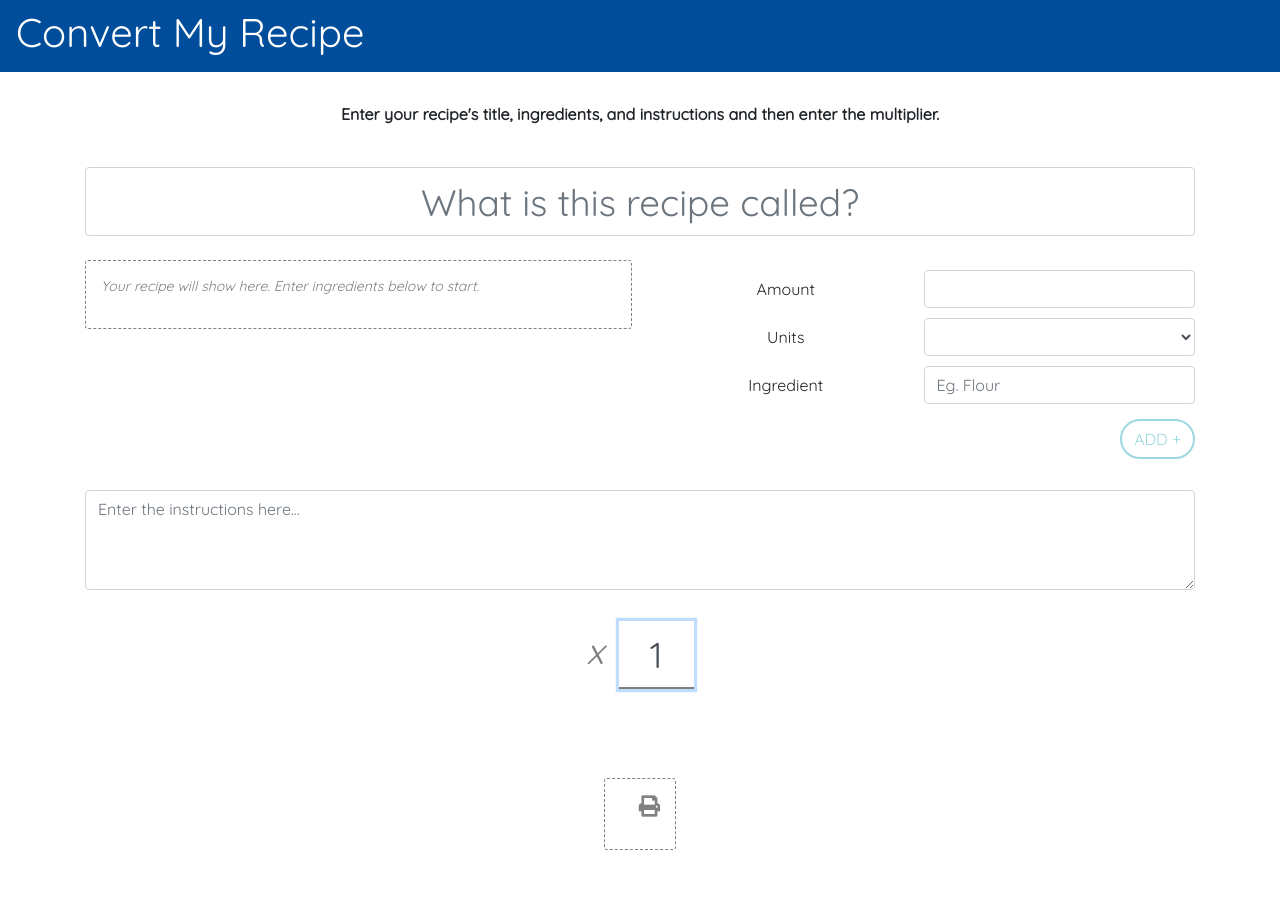
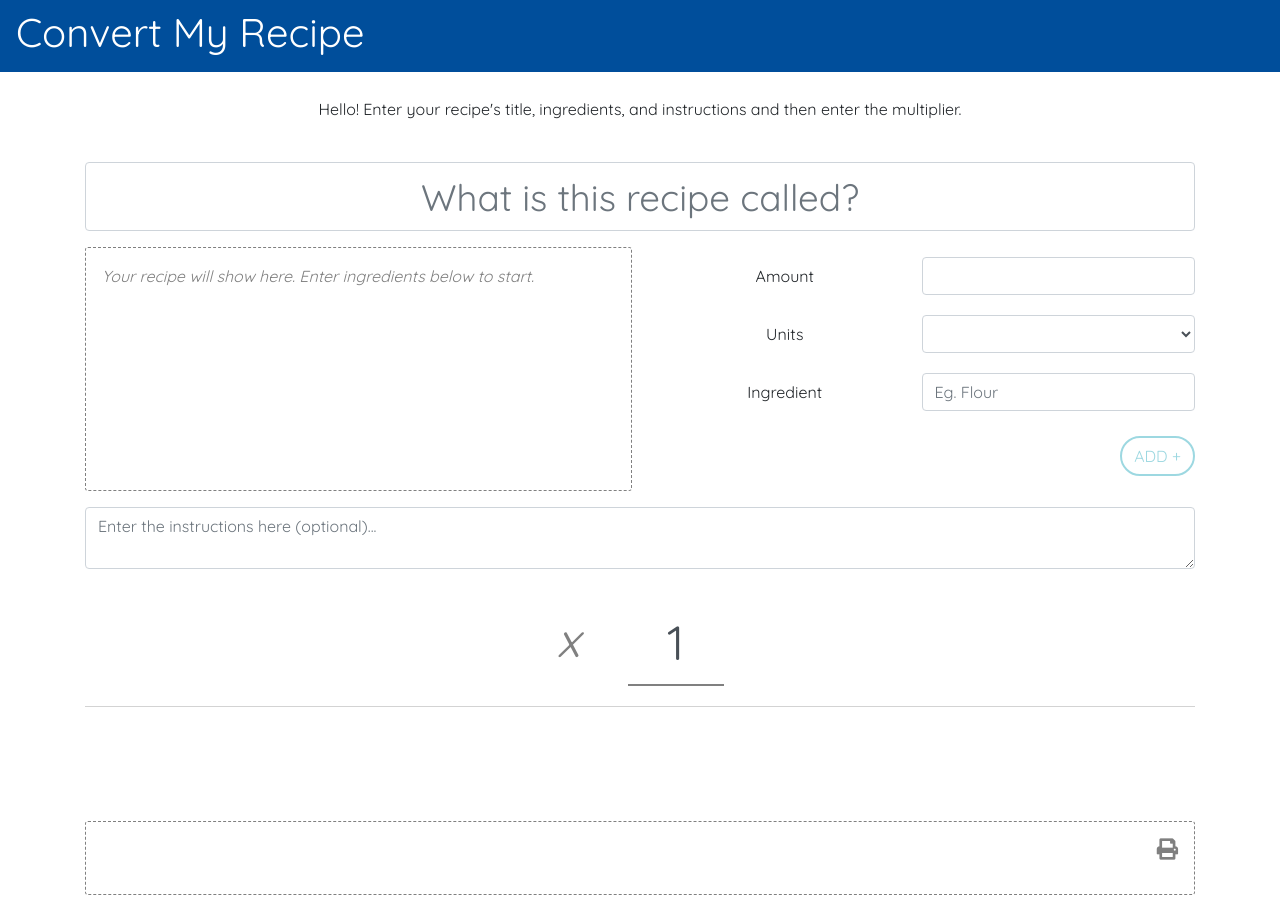
Before and after one commit to dfenske/recipe-converter, a Vue app: page / in a window 1280 px wide. Before the commit the page ends 875 px from the top, so only its background shows below. Built offline with nearby package versions, Linux system fonts and the light colour scheme; a web font is replaced by a local one.

Commit message:
cleanup code, more mobile stuff

```diff
--- a/src/App.vue
+++ b/src/App.vue
@@ -3,41 +3,36 @@
     <nav class="navbar blue">
       <h1>Convert My Recipe</h1>
     </nav>
-    <div class="container margin-bottom-lg">
-      <div class="user-directions text-bold text-center margin-bottom-lg">Enter your recipe's title, ingredients, and instructions and then enter the multiplier.</div>
-      <h2 class="recipe-title no-print">
-        <input class="form-control margin-sm" v-model.lazy="recipeTitle" placeholder="What is this recipe called?" />
-      </h2>
-      <div class="no-print original">
-        <div class="recipe">
-          <div v-if="recipe.length === 0" class="subtle no-print">Your recipe will show here. Enter ingredients below to start.</div>
-          <div v-if="recipe.length > 0" class="subtle no-print hover-text margin-bottom-sm">Hover over an ingredient to delete it.</div>
-          <ul>
-            <li v-for="ingredient in recipe" :key="ingredient.name">
-              <ingredient :name="ingredient.name" :amount="ingredient.amount" :unit="ingredient.unit" :converted="false" v-on:delete-item="deleteItem" ></Ingredient>
-            </li>
-          </ul>
-        </div>
+    <div class="container margin-bottom-lg margin-top-lg">
+      <div class="full-width text-center margin-bottom-lg no-print">Hello! Enter your recipe's title, ingredients, and instructions and then enter the multiplier.</div>
+      <input class="recipe-title full-width no-print form-control margin-sm" v-model.lazy="recipeTitle" placeholder="What is this recipe called?" />
+      <div class="recipe original no-print">
+        <div v-if="recipe.length === 0" class="subtle">Your recipe will show here. Enter ingredients below to start.</div>
+        <div v-if="recipe.length > 0" class="subtle hover-text">Hover over an ingredient to delete it.</div>
+        <ul>
+          <li v-for="ingredient in recipe" :key="ingredient.name">
+            <ingredient :name="ingredient.name" :amount="ingredient.amount" :unit="ingredient.unit" :isConvertedRecipe="false" v-on:delete-item="deleteItem" ></ingredient>
+          </li>
+        </ul>
       </div>
-      <div class="add-ingredients">
+      <div class="add-ingredients no-print">
         <new-ingredient v-on:add-ingredient="addIngredient" />
       </div>
-      <div class="instructions-input">
-        <textarea class="form-control margin-sm no-print" placeholder="Enter the instructions here..." v-model.lazy="instructions" />
+      <div class="full-width no-print">
+        <textarea class="form-control margin-sm" placeholder="Enter the instructions here (optional)..." v-model.lazy="instructions" />
       </div>
-      <div class="multiplier margin-top-sm no-print">
+      <div class="multiplier full-width padding-bottom-md margin-top-sm no-print">
         <label for="Multiplier">x </label>
         <input class="form-control margin-sm" v-model.number="multiplier" id="Multiplier" type="number"/>
       </div>
 
-      <hr class="no-print"/>
-      <h2 class="new-recipe-title">{{ recipeTitle ? recipeTitle + ' x ' + multiplier : ''}} </h2>
-      <div class="new recipe">
+      <h2 class="full-width recipe-title-display">{{ recipeTitle ? recipeTitle + ' x ' + multiplier : ''}} </h2>
+      <div class="full-width recipe">
         <div v-if="recipe.length > 0" class="subtle hover-text no-print">Hover over an ingredient to change the units.</div>
         <div class="text-right"><i class="fas fa-print fa-lg no-print" @click="print"></i></div>
         <ul>
           <li v-for="ingredient in convertedRecipe" :key="ingredient.name">
-            <ingredient :name="ingredient.name" :amount="ingredient.amount" :unit="ingredient.unit" :converted="true" v-on:update-ingredient="updateIngredient"></Ingredient>
+            <ingredient :name="ingredient.name" :amount="ingredient.amount" :unit="ingredient.unit" :isConvertedRecipe="true" v-on:update-ingredient="updateIngredient"></Ingredient>
           </li>
         </ul>
         <div class="instructions">{{ instructions }}</div>
@@ -63,10 +58,6 @@ export default {
       recipeTitle: "",
       multiplier: 1,
       recipe: [],
-      units: {
-        volume,
-        weight
-      },
       instructions: ""
     };
   },
@@ -183,49 +174,115 @@ export default {
   --grid-template-num-columns: 1fr 1fr;
   --first-col: 1 / 2;
   --second-col: 2 / 3;
+  --base-font-size: 16px;
 }
-
+/* Grid stuff */
 .app * {
   box-sizing: border-box;
+  font-size: var(--base-font-size);
 }
-
 .container {
   --grid-template-num-columns: 1fr 1fr;
   display: grid;
   grid-template-columns: var(--grid-template-num-columns);
   grid-gap: 1em;
 }
-
-.recipe-title input {
+input.recipe-title {
   width: 100%;
+  font-size: calc(0.5rem + 2vmin + 1vw);
+  text-align: center;
 }
-
-.original {
+.recipe.original {
   grid-column: var(--first-col);
 }
-
 .add-ingredients {
   grid-column: var(--second-col);
 }
-
-.user-directions,
-.recipe-title,
-.instructions-input,
-.multiplier,
-.new-recipe-title,
-.recipe.new {
+.full-width {
   grid-column: 1 / -1;
 }
+/* End grid stuff */
 
+h2 input.form-control {
+  text-align: center;
+  font-size: 3em;
+}
+i.fa-print {
+  color: gray;
+  cursor: pointer;
+  &:hover {
+    color: $dark;
+  }
+}
+.recipe {
+  border: 1px dashed gray;
+  border-radius: 3px;
+  padding: 1em;
+  ul {
+    list-style: none;
+    li:before {
+      content: "-";
+      position: absolute;
+      margin-left: -1em;
+    }
+  }
+  textarea {
+    min-height: 100px;
+  }
+  .subtle {
+    color: gray;
+    font-style: italic;
+    font-size: 1em;
+  }
+  .instructions {
+    white-space: pre-wrap;
+  }
+}
+.recipe-title-display {
+  min-height: 2em;
+  font-size: calc(0.5rem + 2vmin + 1vw);
+}
+.multiplier {
+  display: flex;
+  align-items: center;
+  justify-content: center;
+  font-size: 3em;
+  color: gray;
+  border-bottom: 1px solid lightgray;
+
+  label {
+    font-style: italic;
+    padding-right: 1em;
+  }
+
+  input {
+    font-size: 1em;
+    border: none;
+    border-bottom: 2px solid gray;
+    border-radius: 0;
+    text-align: center;
+    width: 2em;
+    /* hide the arrows */
+    &[type="number"]::-webkit-inner-spin-button,
+    &[type="number"]::-webkit-outer-spin-button {
+      -webkit-appearance: none;
+      margin: 0;
+    }
+  }
+}
+
+// mobile
 @media screen and (max-width: map-get($grid-breakpoints, "md")) {
+  .app {
+    --base-font-size: calc(0.5rem + 2vmin + 1vw);
+  }
   .container {
     --grid-template-num-columns: 1fr;
     --first-col: 1 / -1;
     --second-col: 1 / -1;
   }
-
   .recipe ul {
-    margin-left: -15px;
+    margin-left: -1em;
   }
   i.fa-print {
     display: none;
@@ -234,88 +291,4 @@ export default {
     display: none;
   }
 }
-@media screen and (max-width: map-get($grid-breakpoints, "md")) {
-  h2 input {
-    width: 90% !important;
-  }
-}
-
-h2 input.form-control {
-  text-align: center;
-  font-size: calc(0.5rem + 2vmin + 1vw);
-}
-
-i.fa-print {
-  color: gray;
-  cursor: pointer;
-  &:hover {
-    color: $dark;
-  }
-}
-.recipe {
-  margin: 0 auto;
-  border: 1px dashed gray;
-  border-radius: 3px;
-  padding: 15px;
-  ul {
-    list-style: none;
-    li:before {
-      content: "-";
-      position: absolute;
-      margin-left: -15px;
-    }
-  }
-}
-.multiplier {
-  display: flex;
-  align-items: center;
-  justify-content: center;
-  font-size: 36px;
-  color: gray;
-
-  label {
-    font-style: italic;
-    padding-right: 15px;
-  }
-
-  input {
-    font-size: 36px;
-    border: none;
-    border-bottom: 2px solid gray;
-    border-radius: 0;
-    text-align: center;
-    width: 75px;
-    box-shadow: 0 0 0 0.2rem rgba(0, 123, 255, 0.25);
-  }
-
-  input[type="number"]::-webkit-inner-spin-button,
-  input[type="number"]::-webkit-outer-spin-button {
-    -webkit-appearance: none;
-    margin: 0;
-  }
-}
-
-h2 {
-  display: flex;
-  align-items: center;
-  justify-content: center;
-}
-
-textarea {
-  min-height: 100px;
-}
-
-.subtle {
-  color: gray;
-  font-style: italic;
-  font-size: 14px;
-}
-
-.recipe-title-display {
-  min-height: 40px;
-}
-
-.instructions {
-  white-space: pre-wrap;
-}
 </style>
--- a/src/app.scss
+++ b/src/app.scss
@@ -6,9 +6,6 @@ $light-blue: #9dd8e1;
 
 body {
   font-family: "Quicksand", sans-serif;
-}
-.container {
-  margin-top: 30px;
 }
 .navbar.blue {
   background-color: $blue !important;
@@ -38,6 +35,10 @@ h2 {
   .no-print * {
     display: none !important;
   }
+  .recipe {
+    width: 75%;
+    margin: 0 auto;
+  }
 }
 @page {
   size: auto;
--- a/src/components/Ingredient.vue
+++ b/src/components/Ingredient.vue
@@ -1,9 +1,12 @@
 <template>
-  <div class="ingredient">
+  <div class="ingredient padding-left-sm padding-bottom-sm">
       <span>
-        {{ format(amount) }} {{ unitAbbr }} {{ name }} <i v-if="!converted" class="far fa-times-circle" @click="deleteItem"></i>
+        {{ formatAsFraction(amount) }} {{ unitAbbr }} {{ name }}
       </span>
-      <span  v-if="converted">
+      <span v-if="!isConvertedRecipe" class="text-right">
+        <i class="far fa-times-circle" @click="deleteItem"></i>
+      </span>
+      <span v-if="isConvertedRecipe">
         <select v-if="unit" class="form-control margin-sm" @change="changeUnits">
             <option :value="null" selected disabled>Change the units...</option>
             <option v-for="unit in relevantUnits" :key="unit.name" :value="unit.name">{{ unit.name }} ({{ unit.abbr }})</option>
@@ -19,16 +22,15 @@ export default {
   name: "Ingredient",
   props: {
     name: String,
-    abbr: String,
     amount: Number,
     unit: String,
-    converted: Boolean
+    isConvertedRecipe: Boolean
   },
   methods: {
     deleteItem() {
       this.$emit("delete-item", this.name);
     },
-    format(value) {
+    formatAsFraction(value) {
       const wholeNumber =
         Math.floor(value) === 0 ? "" : Math.floor(value).toString();
       const decimal = value - wholeNumber;
@@ -74,9 +76,11 @@ export default {
   },
   computed: {
     relevantUnits() {
+      // only return the volume units if the current unit is a volume, and same for weight.
       if (this.unit) {
         return weight[this.unitProp] ? weight : volume;
       }
+      // this handles the case where we have a unit-less ingredient (like eggs)
       return [];
     },
     unitAbbr() {
@@ -88,32 +92,39 @@ export default {
       return "";
     },
     unitProp() {
+      // get the property name for this unit (no spaces, all lower case)
       return this.unit.toLowerCase().replace(/\s+/g, "");
     }
   }
 };
 </script>
 
-<!-- Add "scoped" attribute to limit CSS to this component only -->
 <style lang="scss" scoped>
 @import "bootstrap/scss/bootstrap.scss";
+
 .ingredient {
   letter-spacing: 2px;
-  padding-left: 15px;
-  display: flex;
-  flex-wrap: wrap;
-  min-height: 40px;
-  min-width: 430px;
+  display: grid;
+  grid-template-columns: 1fr 1fr;
+  grid-gap: 1em;
 
+  // hide x and select by default
   span {
-    flex: 8;
-    min-width: 200px;
     select {
       opacity: 0;
       transition: opacity 1s ease-in-out;
     }
   }
 
+  i {
+    opacity: 0;
+    transition: opacity 1s ease-in-out;
+    padding-left: 15px;
+    color: $red;
+    cursor: pointer;
+  }
+
+  // if you hover over ingredient, show x and select
   &:hover {
     span select {
       opacity: 1;
@@ -129,35 +140,17 @@ export default {
       }
     }
   }
-
-  i {
-    opacity: 0;
-    flex: 1;
-    transition: opacity 1s ease-in-out;
-    padding-left: 15px;
-    color: $red;
-    cursor: pointer;
-    float: right;
-  }
-
-  .form-control {
-    display: inline-block;
-    width: auto;
-    margin: 0;
-    margin-left: 15px;
-    margin-top: -15px;
-  }
 }
 
+// Mobile: show the hover items by default
 @media screen and (max-width: map-get($grid-breakpoints, "md")) {
-  .recipe ul {
-    margin-left: -15px;
-  }
-  .ingredient i {
-    opacity: 1;
-  }
-  .ingredient span select {
-    opacity: 1;
+  .ingredient {
+    i {
+      opacity: 1;
+    }
+    span select {
+      opacity: 1;
+    }
   }
 }
 </style>
--- a/src/components/NewIngredient.vue
+++ b/src/components/NewIngredient.vue
@@ -1,18 +1,18 @@
 <template>
   <div>
     <div class="form-inline">
-      <label class="col-sm" for="Amount">Amount</label>
-      <input type="number" class="form-control margin-sm col-sm" v-model.number="amount" id="Amount">
+      <label for="Amount">Amount</label>
+      <input type="number" class="form-control margin-sm" v-model.number="amount" id="Amount">
     </div>
     <div class="form-inline">
-      <label class="col-sm" for="Unit">Units</label>
-      <select class="form-control margin-sm col-sm" id="Unit" v-model="unit" >
+      <label for="Unit">Units</label>
+      <select class="form-control margin-sm" v-model="unit" id="Unit">
         <option v-for="unit in allUnits" :key="unit.name" :value="unit.name">{{unit.name ? `${unit.name} (${unit.abbr})` : 'No Unit'}}</option>
       </select>
     </div>
     <div class="form-inline">
-      <label class="col-sm" for="Name">Ingredient</label>
-      <input class="form-control margin-sm col-sm" v-model="name" id="Name" placeholder="Eg. Flour" @keyup.enter="saveData">
+      <label for="Name">Ingredient</label>
+      <input class="form-control margin-sm" v-model="name" id="Name" placeholder="Eg. Flour" @keyup.enter="saveData">
     </div>
     <div class="add-button margin-top-sm margin-bottom-sm">
       <button type="button" class="btn blue" @click="saveData">ADD +</button>
@@ -28,17 +28,16 @@ export default {
     return {
       name: "",
       amount: null,
-      unit: "Cup (c)",
-      volume: volume,
-      weight: weight
+      unit: "No Unit"
     };
   },
   computed: {
     allUnits() {
+      // return all units, and add a 'no unit' option.
       return {
         ...{ noUnit: { name: "", abbr: "" } },
-        ...this.weight,
-        ...this.volume
+        ...weight,
+        ...volume
       };
     }
   },
@@ -66,8 +65,11 @@ export default {
     text-align: center;
   }
 }
-
 .form-inline {
+  display: grid;
+  grid-template-columns: 1fr 1fr;
+}
+.form-control {
   margin: 10px 0px;
 }
 </style>
```
